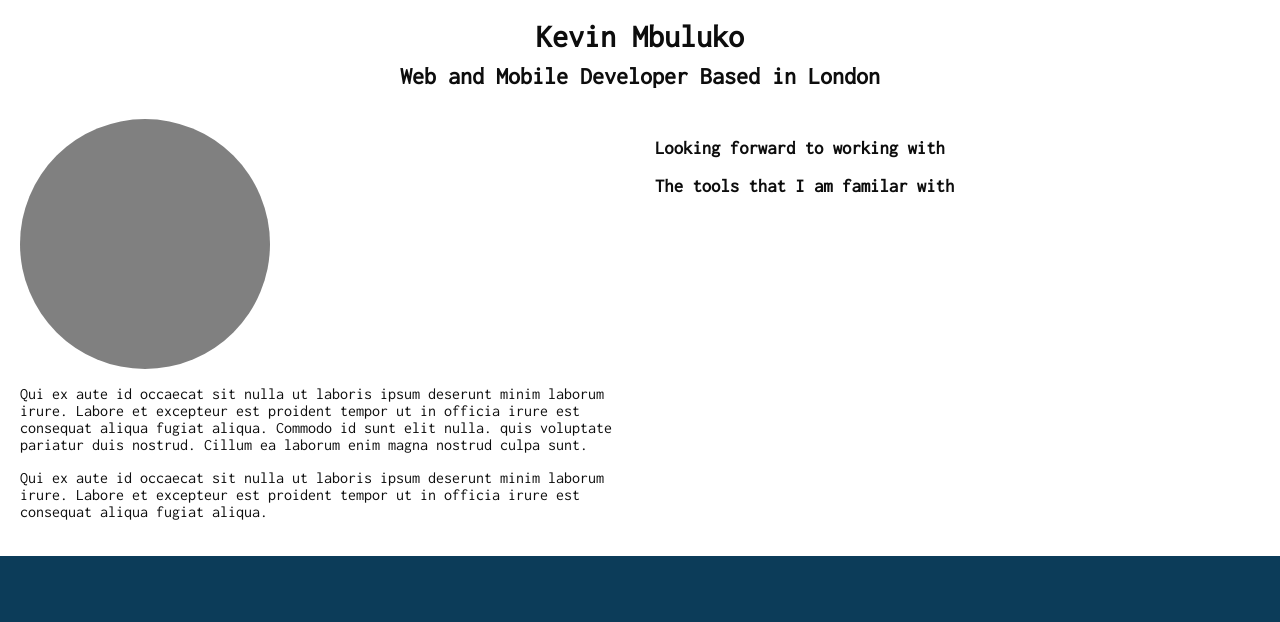
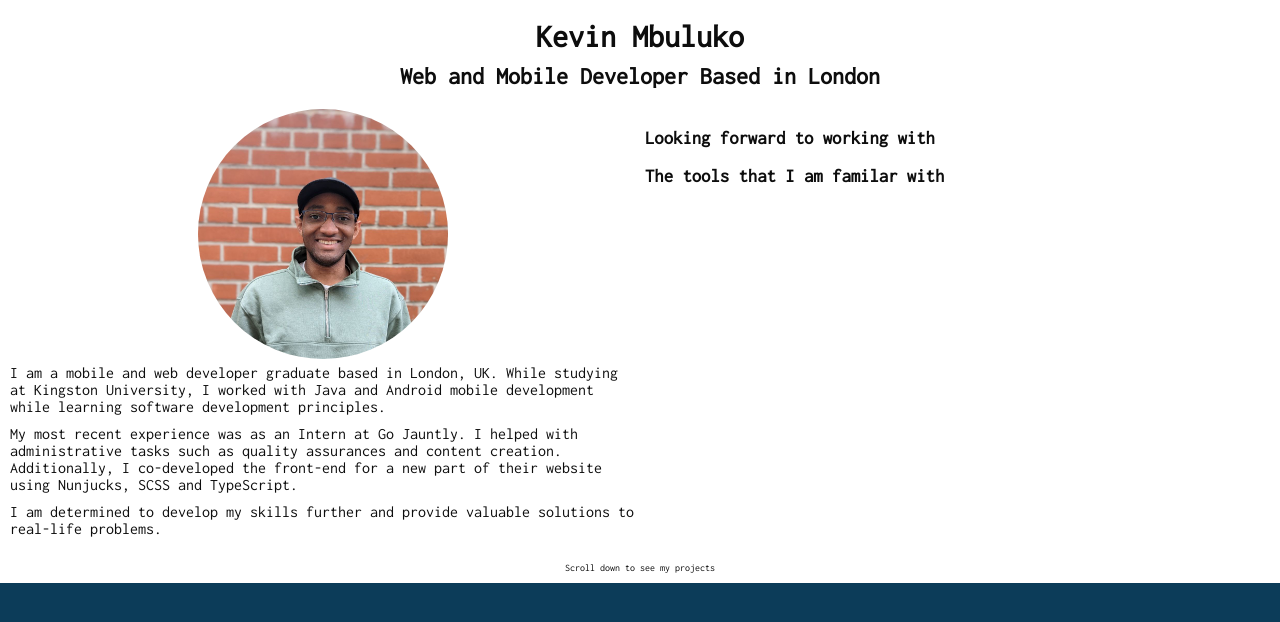
Before and after one commit to Encr1pt0r/portfolio-react, a React (Create React App) app: page / in a window 1280 px wide. Shown: the top 622 px of the page. Built offline with nearby package versions, Linux system fonts and the light colour scheme.

Commit message:
Bio image added

```diff
--- a/src/Bio.js
+++ b/src/Bio.js
@@ -1,19 +1,26 @@
-import React from 'react';
+import React from "react";
 import "./Bio.scss";
 
 export default function Bio() {
   return (
-    <div>
-      <>
-        <div className="biopic"></div>
-        <p>Qui ex aute id occaecat sit nulla ut laboris ipsum deserunt minim laborum irure.
-            Labore et excepteur est proident tempor ut in officia irure est consequat aliqua
-            fugiat aliqua. Commodo id sunt elit nulla. quis voluptate pariatur duis nostrud.
-            Cillum ea laborum enim magna nostrud culpa sunt.</p>
-        <p>Qui ex aute id occaecat sit nulla ut laboris ipsum deserunt minim laborum irure.
-            Labore et excepteur est proident tempor ut in officia irure est consequat aliqua
-            fugiat aliqua.</p>
-      </>
-    </div>
-  )
+    <>
+      <div className="picture"></div>
+      {/* <img classname="picture" width={350} alt="hello" src={Kevin}/> */}
+      <p className="text">
+        I am a mobile and web developer graduate based in London, UK. While
+        studying at Kingston University, I worked with Java and Android mobile
+        development while learning software development principles.
+      </p>
+      <p className="text">
+        My most recent experience was as an Intern at Go Jauntly. I helped with
+        administrative tasks such as quality assurances and content creation.
+        Additionally, I co-developed the front-end for a new part of their
+        website using Nunjucks, SCSS and TypeScript.
+      </p>
+      <p className="text">
+        I am determined to develop my skills further and provide valuable
+        solutions to real-life problems.
+      </p>
+    </>
+  );
 }
--- a/src/Bio.scss
+++ b/src/Bio.scss
@@ -1,8 +1,15 @@
-@import './variables';
+@import "./variables";
 
-.biopic {
-    width: 250px;
-    height: 250px;
-    border-radius: 50%;
-    background-color: grey;
+.picture {
+  width: 250px;
+  height: 250px;
+  border-radius: 50%;
+  background: url(./assets/kevin.jpg);
+  background-size: cover;
 }
+
+.text {
+  width: 100%;
+  //margin-bottom: 0px;
+  margin: 5px;
+}
--- a/src/Landing.scss
+++ b/src/Landing.scss
@@ -8,10 +8,10 @@
     background-color: $white;
     margin: 0px;
     box-sizing: content-box;
+    display: flex;
+    flex-direction: column;
 
-    /* This is temporary while I figure out some things about structure */
     &__title {
-        font-family: consolas;
         text-align: center;
 
         /* Padding introduced to top to make sure the background is covering the whole page */
@@ -32,19 +32,20 @@
         gap: 10px;
 
         &__bio {
-            padding: 10px;
-            // background-color: $red;
             width: 50%;
             display: flex;
             flex-direction: column;
-            justify-content: center;
+            align-items: center;
         }
 
         &__skills {
-            padding: 10px;
-            // background-color: $red;
             width: 50%;
         }
+    }
+
+    &__call-to-action {
+        text-align: center;
+        font-size: x-small;
     }
 
 }
--- a/src/Skills.js
+++ b/src/Skills.js
@@ -2,12 +2,18 @@ import React from "react";
 import "./Skills.scss";
 
 export default function Skills() {
+
+  // Create an array with all the names of the items I want to load
+  // have a pre-text to the whole situation then include the string element
+  // Have it run as a function
+  // E.g. icon-android.svg --> icon-{arr[i]}.svg
+
   return (
-    <div>
+    <>
       <h3>Looking forward to working with</h3>
 
       <h3>The tools that I am familar with</h3>
 
-    </div>
+    </>
   );
 }
--- a/src/Skills.scss
+++ b/src/Skills.scss
@@ -1 +1,7 @@
 @import './variables';
+
+.skills {
+    padding: 10px;
+    // background-color: $red;
+    width: 50%;
+}
--- a/src/_variables.scss
+++ b/src/_variables.scss
@@ -1,3 +1,5 @@
+// Inconsolata font from Google Fonts https://fonts.google.com/?query=inconsolata&icon.set=Material+Icons
+
 // Global colours
 $blue: #0C3C59;
 $red: #F26F63;
--- a/src/landing.js
+++ b/src/landing.js
@@ -23,7 +23,9 @@ export default function landing() {
           </div>
         </div>
 
-        <div className="landing__call-to-action"></div>
+        <div className="landing__call-to-action">
+          <p>Scroll down to see my projects</p>
+        </div>
       </div>
 
       <div className="b"></div>
```
Also changed, not shown: src/assets/kevin.jpg (added).
